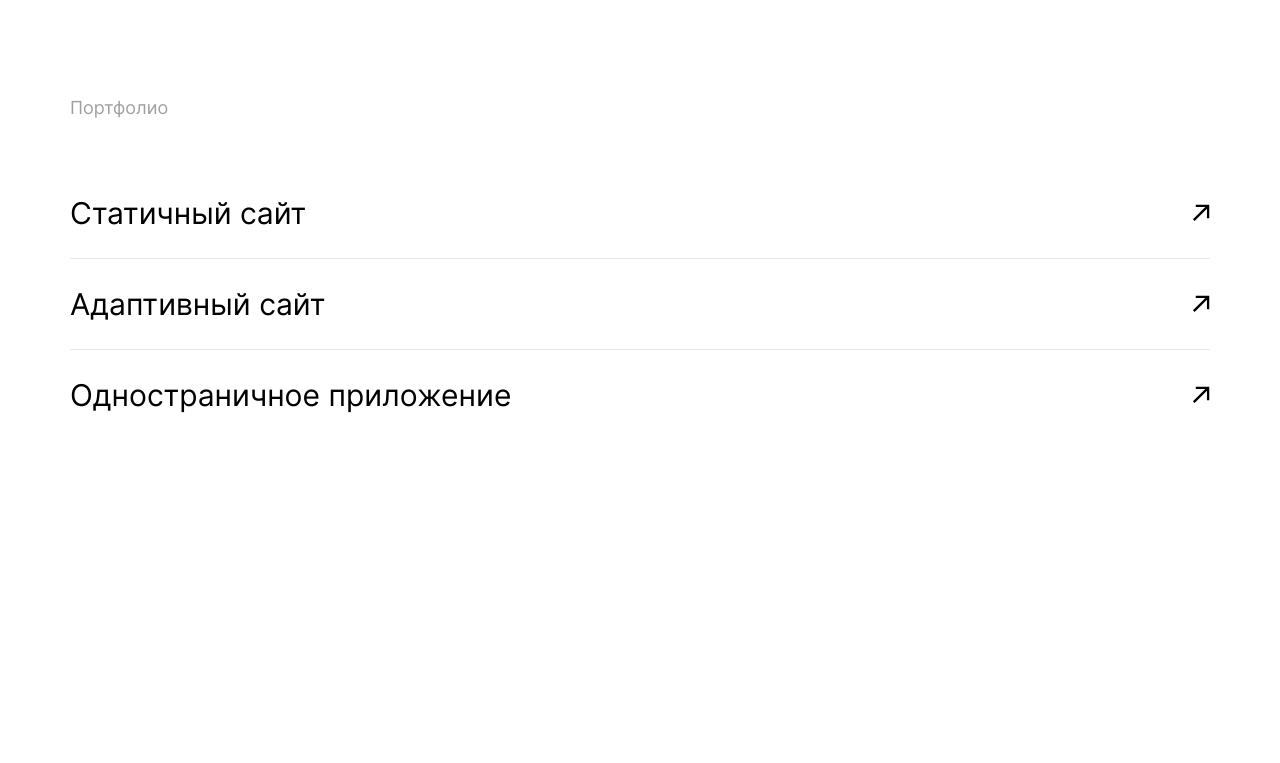
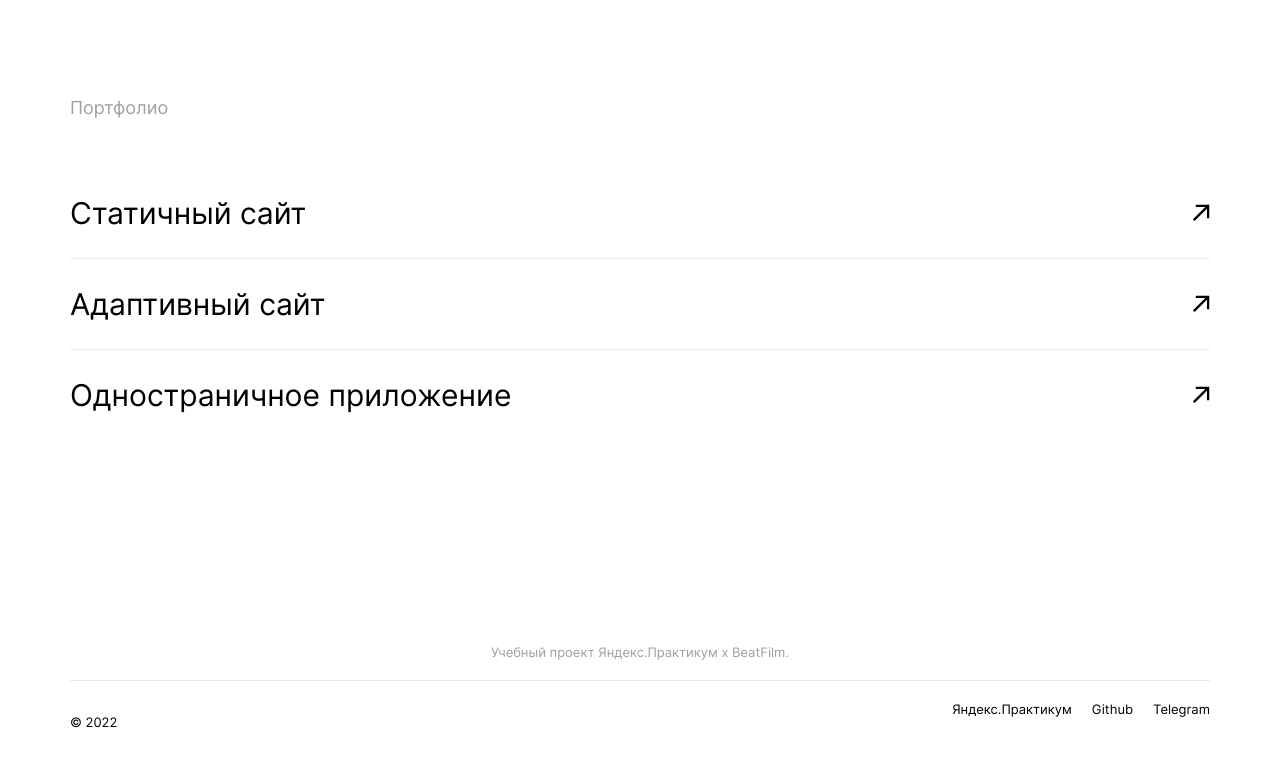
Before and after one commit to Avellow/movies-explorer-frontend, a React (Create React App) app: page / in a window 1280 px wide. Shown: the part 2478-3241 px from the top of the page. Before the commit the page ends 3043 px from the top, so only its background shows below. Built offline with nearby package versions, Linux system fonts and the light colour scheme.

Commit message:
feature сверстать компонент Footer

```diff
--- a/src/components/App/App.js
+++ b/src/components/App/App.js
@@ -1,12 +1,14 @@
 import './App.css';
 import Header from '../Header/Header';
 import Main from '../Main/Main';
+import Footer from "../Footer/Footer";
 
 function App() {
     return (
         <div className="app">
             <Header />
             <Main />
+            <Footer />
         </div>
     );
 }
--- /dev/null
+++ b/src/components/Footer/Footer.css
@@ -0,0 +1,8 @@
+.Footer {
+    padding: 79px var(--content-side-padding) 20px;
+    display: flex;
+    flex-wrap: wrap;
+    justify-content: space-between;
+    font-size: 13px;
+    line-height: 1.23;
+}
--- /dev/null
+++ b/src/components/Footer/Footer.js
@@ -0,0 +1,32 @@
+function Footer() {
+    return (
+        <footer className='Footer'>
+            <p className='Footer__subtitle'>Учебный проект Яндекс.Практикум х BeatFilm.</p>
+            <p className='Footer__copyright'>&copy; {new Date().getFullYear()}</p>
+            <nav className='Footer__nav'>
+                <ul className='Footer__links'>
+                    <li className='Footer__list-item'>
+                        <a
+                            className='Footer__link'
+                            href='https://practicum.yandex.ru'
+                        >Яндекс.Практикум</a>
+                    </li>
+                    <li className='Footer__list-item'>
+                        <a
+                            className='Footer__link'
+                            href='https://github.com/Avellow'
+                        >Github</a>
+                    </li>
+                    <li className='Footer__list-item'>
+                        <a
+                            className='Footer__link'
+                            href='https://t.me/zellek'
+                        >Telegram</a>
+                    </li>
+                </ul>
+            </nav>
+        </footer>
+    )
+}
+
+export default Footer;
--- /dev/null
+++ b/src/components/Footer/__link/Footer__link.css
@@ -0,0 +1,4 @@
+.Footer__link {
+    text-decoration: none;
+    color: black;
+}
--- /dev/null
+++ b/src/components/Footer/__links/Footer__links.css
@@ -0,0 +1,6 @@
+.Footer__links {
+    list-style: none;
+    margin: 0;
+    padding: 0;
+    display: flex;
+}
--- /dev/null
+++ b/src/components/Footer/__list-item/Footer__list-item.css
@@ -0,0 +1,7 @@
+.Footer__list-item {
+    margin-right: 20px;
+}
+
+.Footer__list-item:last-of-type {
+    margin: 0;
+}
--- /dev/null
+++ b/src/components/Footer/__subtitle/Footer__subtitle.css
@@ -0,0 +1,8 @@
+.Footer__subtitle {
+    width: 100%;
+    text-align: center;
+    margin: 0 0 20px;
+    padding: 0 0 20px;
+    border-bottom: 1px solid #E8E8E8;
+    color: #A0A0A0;
+}
--- a/src/index.css
+++ b/src/index.css
@@ -48,3 +48,9 @@
 @import url(./components/AboutMe/__project/AboutMe__project.css);
 @import url(./components/AboutMe/__project-name/AboutMe__project-name.css);
 @import url(./components/AboutMe/__arrow-icon/AboutMe__arrow-icon.css);
+
+@import url(./components/Footer/Footer.css);
+@import url(./components/Footer/__subtitle/Footer__subtitle.css);
+@import url(./components/Footer/__links/Footer__links.css);
+@import url(./components/Footer/__list-item/Footer__list-item.css);
+@import url(./components/Footer/__link/Footer__link.css);
```
